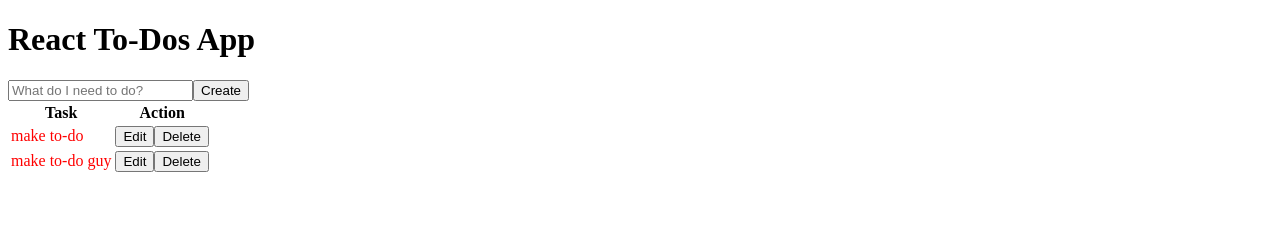
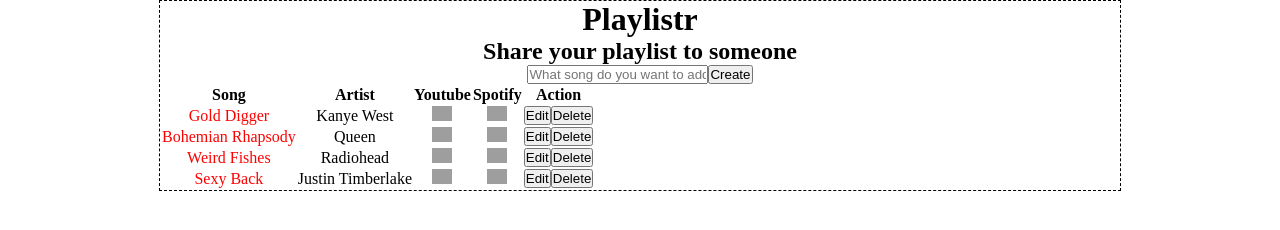
Before and after one commit to verticeapps/node_playlist, a React app: page / in a window 1280 px wide. Built offline with nearby package versions, Linux system fonts and the light colour scheme; grey boxes are pictures that could not be loaded.

Commit message:
Added Youtube and Spotify section and Added Edit and Delete Functionality Added Gulp setup Added Initial Sass Setup for styles

```diff
--- a/index.html
+++ b/index.html
@@ -2,6 +2,7 @@
 <html>
   <head>
     <title>React To-Do App</title>
+    <link rel="stylesheet" href="/css/style.css" media="screen" charset="utf-8">
   </head>
   <body>
     <div id="app"></div>
--- a/package.json
+++ b/package.json
@@ -4,10 +4,11 @@
   "description": "Simple To-Do List using React",
   "main": "webpack.config.js",
   "scripts": {
+    "start": "webpack-dev-server",
     "test": "echo \"Error: no test specified\" && exit 1"
   },
   "author": "Daniel Pagharion",
-  "license": "ISC",
+  "license": "MIT",
   "dependencies": {
     "lodash": "^4.5.1",
     "react": "^0.14.7",
@@ -18,6 +19,9 @@
     "babel-loader": "^6.2.3",
     "babel-preset-es2015": "^6.5.0",
     "babel-preset-react": "^6.5.0",
+    "gulp": "^3.9.1",
+    "gulp-cssnano": "^2.1.1",
+    "gulp-sass": "^2.2.0",
     "react-hot-loader": "^1.3.0",
     "webpack": "^1.12.14",
     "webpack-dev-server": "^1.14.1"
--- /dev/null
+++ b/scss/style.scss
@@ -0,0 +1,20 @@
+*, ul {
+  margin: 0;
+  padding: 0;
+}
+
+body {
+  width: 100%;
+  height: 100%;
+}
+
+
+.container {
+  border: 1px dashed black;
+  margin: 0 auto;
+  width: 960px;
+}
+
+#main {
+  text-align: center;
+}
--- a/src/components/app.js
+++ b/src/components/app.js
@@ -1,13 +1,26 @@
 import React from 'react';
 import CreateTodo from './create-todo';
 import TodosList from './todos-list';
+// Temporary inline test dataset
 const todos = [
   {
-    task: 'make to-do',
+    task: 'Gold Digger',
+    artist: 'Kanye West',
     isCompleted: false
   },
   {
-    task: 'make to-do guy',
+    task: 'Bohemian Rhapsody',
+    artist: 'Queen',
+    isCompleted: false
+  },
+  {
+    task: 'Weird Fishes',
+    artist: 'Radiohead',
+    isCompleted: false
+  },
+  {
+    task: 'Sexy Back',
+    artist: 'Justin Timberlake',
     isCompleted: false
   }
 ];
@@ -16,35 +29,55 @@ export default class App extends React.Component {
   constructor(props) {
     super(props);
     this.state = {
-      todos
+      todos       // inline test dataset
     };
   }
 
-
   render() {
     return (
-      <div>
-        <h1>React To-Dos App</h1>
-        <CreateTodo createTask={this.createTask.bind(this)}/>
-        <TodosList
-            todos= {this.state.todos}
-            toggleTask = {this.toggleTask.bind(this)}
-        />
+      <div className="wrapper">
+        <div className="container" id="main">
+          <h1>Playlistr</h1>
+          <h2>Share your playlist to someone</h2>
+          <CreateTodo createTask={this.createTask.bind(this)}/>
+          <TodosList
+              todos= { this.state.todos }
+              toggleTask = { this.toggleTask.bind(this) }
+              saveTask = { this.saveTask.bind(this) }
+              deleteTask = { this.deleteTask.bind(this) }
+          />
+        </div>
       </div>
     );
   }
 
+
+  // Passing this function to Todos List props
   toggleTask(task) {
+    console.log(this);
+    // Find the todo task the matches the todo task we click on
     const foundTodo = _.find(this.state.todos, todo => todo.task === task);
     foundTodo.isCompleted = !foundTodo.isCompleted;
     this.setState({ todos: this.state.todos });
   }
-
+  // Passing this function to CreateTodo props
   createTask(task) {
+    console.log(this);
     this.state.todos.push({
       task,
       isCompleted: false
     });
     this.setState( { todos: this.state.todos });
   }
+
+  saveTask(oldTask, newTask) {
+    const foundTodo = _.find(this.state.todos, todo => todo.task === oldTask);
+    foundTodo.task = newTask;
+    this.setState({ todos: this.state.todos });
+  }
+
+  deleteTask(taskToDelete) {
+    _.remove(this.state.todos, todo => todo.task === taskToDelete);
+    this.setState({ todos: this.state.todos });
+  }
 }
--- a/src/components/create-todo.js
+++ b/src/components/create-todo.js
@@ -4,7 +4,7 @@ export default class TodosListItem extends React.Component {
   render() {
     return (
         <form onSubmit={this.handleCreate.bind(this)}>
-        <input type="text" placeholder="What do I need to do?" ref="createInput"/>
+        <input type="text" placeholder="What song do you want to add?" ref="createInput"/>
         <button>Create</button>
         </form>
     );
--- a/src/components/todos-list-header.js
+++ b/src/components/todos-list-header.js
@@ -5,7 +5,10 @@ export default class TodosListHeader extends React.Component {
     return (
         <thead>
           <tr>
-            <th>Task</th>
+            <th>Song</th>
+            <th>Artist</th>
+            <th>Youtube</th>
+            <th>Spotify</th>
             <th>Action</th>
           </tr>
         </thead>
--- a/src/components/todos-list-item.js
+++ b/src/components/todos-list-item.js
@@ -9,12 +9,38 @@ export default class TodosListItem extends React.Component {
     };
   }
 
+  render() {
+    return (
+        <tr>
+          {this.renderTaskSection()}
+          {this.renderArtistSection()}
+          {this.renderYoutubeSection()}
+          {this.renderSpotifySection()}
+          {this.renderActionSection()}
+
+        </tr>
+    );
+  }
+
+  // Saved Tasks
   renderTaskSection() {
-    const { task, isCompleted } = this.props;
+    const { task, artist, isCompleted } = this.props;
     const taskStyle = {
       color: isCompleted ? 'green' : 'red',
       cursor: 'pointer'
     };
+
+    if (this.state.isEditing) {
+      return (
+        <td>
+          <form onSubmit={this.onSaveClick.bind(this)}>
+          <input type="text" defaultValue={task} ref="editInput" />
+          </form>
+        </td>
+      );
+    }
+
+
     return (
       <td style={taskStyle}
         onClick={this.props.toggleTask.bind(this, task)}
@@ -24,11 +50,38 @@ export default class TodosListItem extends React.Component {
     );
   }
 
+  renderArtistSection() {
+    const { task, artist, isCompleted } = this.props;
+    return (
+      <td>
+        {artist}
+      </td>
+    );
+  }
+  renderYoutubeSection() {
+    const { task, artist, isCompleted } = this.props;
+    return (
+      <td>
+        <img src="http://www.iconarchive.com/download/i78250/igh0zt/ios7-style-metro-ui/MetroUI-YouTube-Alt-2.ico" style={{width:20 + "px"}} />
+      </td>
+    );
+  }
+  renderSpotifySection() {
+    const { task, artist, isCompleted } = this.props;
+    return (
+      <td>
+        <img src="http://icons.iconarchive.com/icons/froyoshark/enkel/512/Spotify-icon.png" style={{width: 20 + "px"}}/>
+      </td>
+    );
+  }
+
+
+  // Edit/Save and Delete
   renderActionSection() {
     if(this.state.isEditing) {
       return (
         <td>
-          <button>Save</button>
+          <button onClick={this.onSaveClick.bind(this)}>Save</button>
           <button onClick={this.onCancelClick.bind(this)}>Cancel</button>
         </td>
       );
@@ -36,20 +89,13 @@ export default class TodosListItem extends React.Component {
     return (
       <td>
         <button onClick={this.onEditClick.bind(this)}>Edit</button>
-        <button>Delete</button>
+        <button onClick={this.props.deleteTask.bind(this, this.props.task)}>Delete</button>
       </td>
     );
   }
 
 
-  render() {
-    return (
-        <tr>
-          {this.renderTaskSection()}
-          {this.renderActionSection()}
-        </tr>
-    );
-  }
+
 
   onEditClick() {
     this.setState({ isEditing: true });
@@ -57,4 +103,12 @@ export default class TodosListItem extends React.Component {
   onCancelClick() {
     this.setState({ isEditing: false });
   }
+  onSaveClick(event) {
+    event.preventDefault();
+
+    const oldTask = this.props.task;
+    const newTask = this.refs.editInput.value;
+    this.props.saveTask(oldTask, newTask);
+    this.setState({ isEditing: false} );
+  }
 }
--- a/src/components/todos-list.js
+++ b/src/components/todos-list.js
@@ -4,13 +4,6 @@ import TodosListHeader from './todos-list-header';
 import TodosListItem from './todos-list-item';
 
 export default class TodosList extends React.Component {
-
-  renderItems() {
-    const props = _.omit(this.props, 'todos');
-    return _.map(this.props.todos, (todo, index) => <TodosListItem key={index}
-           {...todo} {...props} />);
-  }
-
   render() {
     return (
       <table>
@@ -21,4 +14,12 @@ export default class TodosList extends React.Component {
       </table>
     );
   }
+
+  renderItems() {
+    const props = _.omit(this.props, 'todos');
+    return _.map(this.props.todos, (todo, index) => <TodosListItem key={index}
+           {...todo} {...props} />);
+  }
+
+
 }
```
Also changed, not shown: gulpfile.js (added, +22 -0 lines), README.md (added), css/style.css (added), 1 other file.
